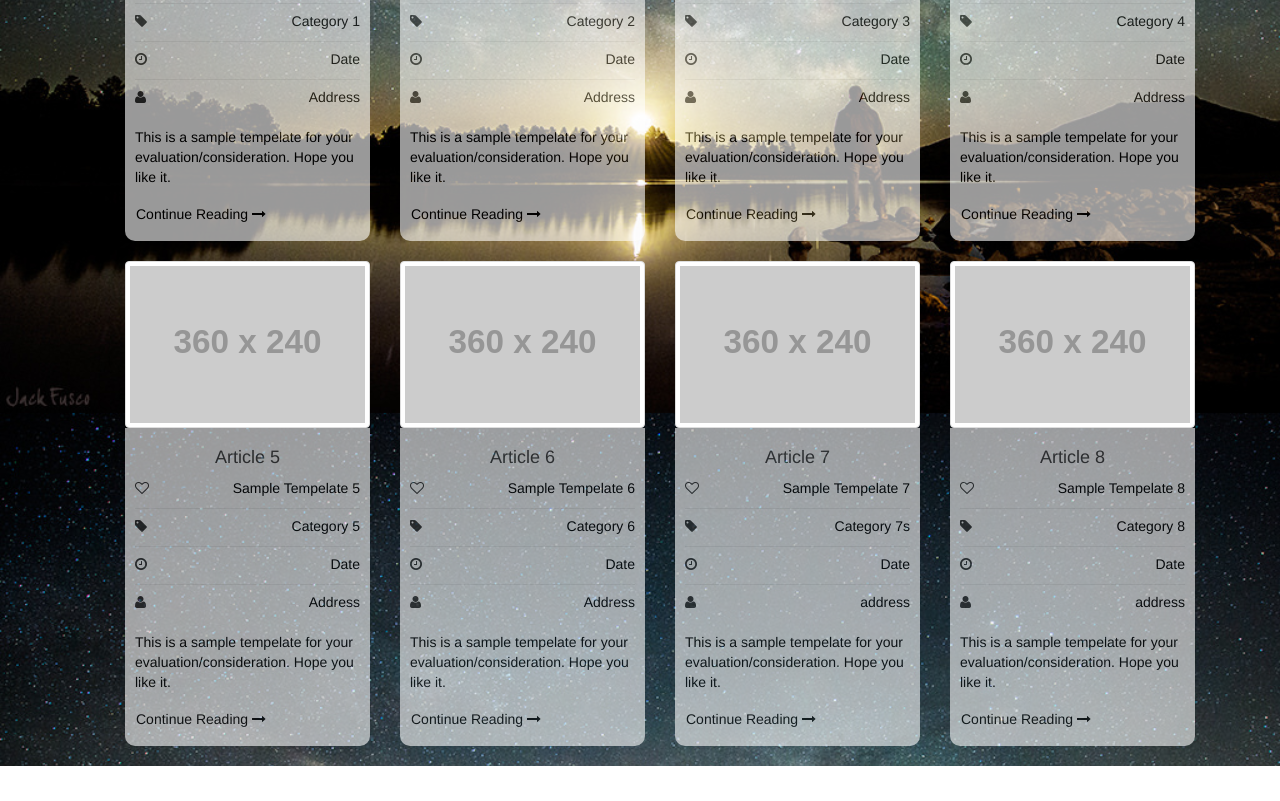
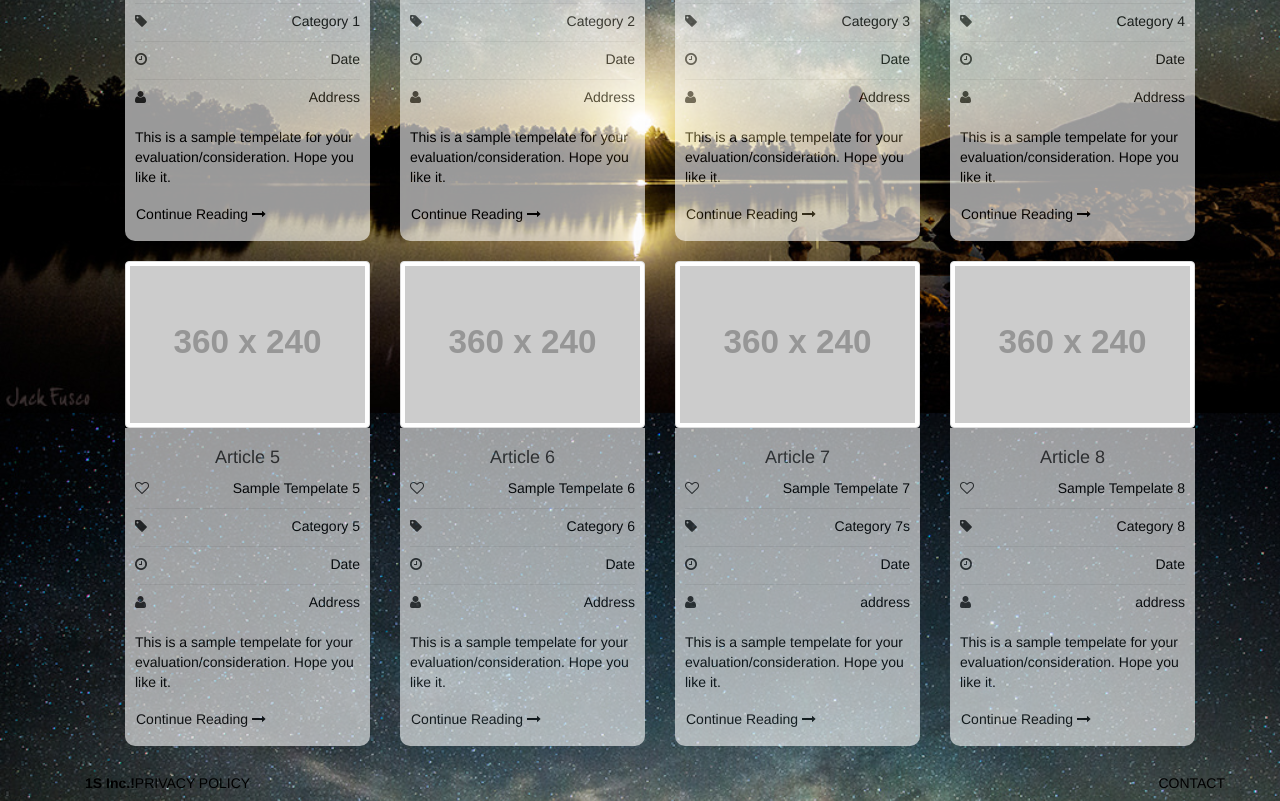
Before and after one commit to sameerkhan07/Blog-Task-1, a plain HTML site: page index.html in a window 1280 px wide. Shown: the part 387-1188 px from the top of the page. Before the commit the page ends 1153 px from the top, so only its background shows below. Drawn offline with nearby package versions, Linux system fonts and the light colour scheme; placeholder pictures from the web are drawn by us.

Commit message:
reawakening a dead project

```diff
--- a/index.html
+++ b/index.html
@@ -5,6 +5,7 @@
     <meta http-equiv="X-UA-Compatible" content="IE=edge">
     <meta name="viewport" content="width=device-width, initial-scale=1">
     <title>Blog Template</title>
+    <meta name="theme-color" content="#3f51b5">
     <link href="css/bootstrap.min.css" rel="stylesheet">
     <link href="css/font-awesome.min.css" rel="stylesheet">
     <link href="css/custom.css" rel="stylesheet">
@@ -155,6 +156,15 @@
           </div>
         </div>
       </div>
+
+      <footer class="footer">
+        <div class="container">
+            <h5 class="ftr1 pull-left"><a href="#" style="color:black;font-weight:bold">1S Inc.!</a></h5>
+            <h5 class="ftr2 pull-left"><a href="#" style="color:black;">PRIVACY POLICY</a></h5>
+            <h5 class="ftr3 pull-right"><a href="#" style="color:black;">CONTACT</a></h5>
+        </div>
+      </footer>
+
     </div>
     <script src="https://ajax.googleapis.com/ajax/libs/jquery/1.11.3/jquery.min.js"></script>
     <script src="js/bootstrap.min.js"></script>
```
